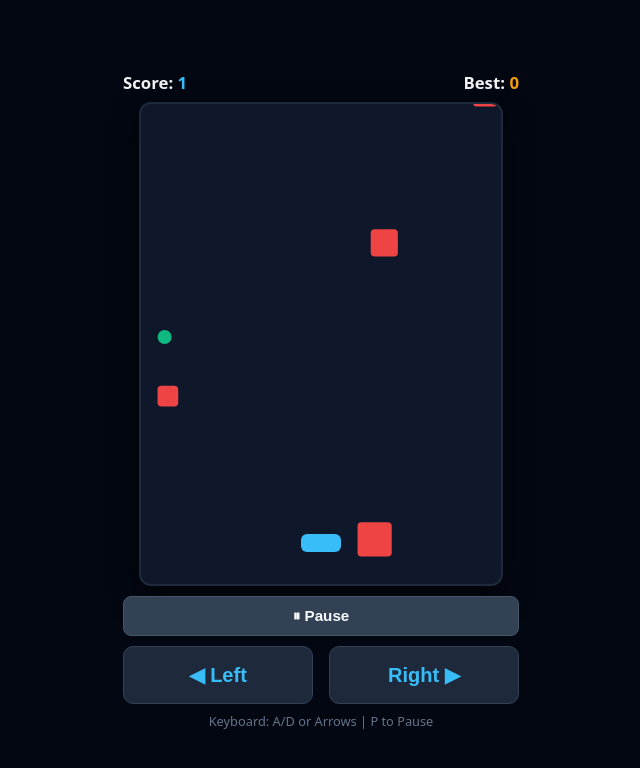
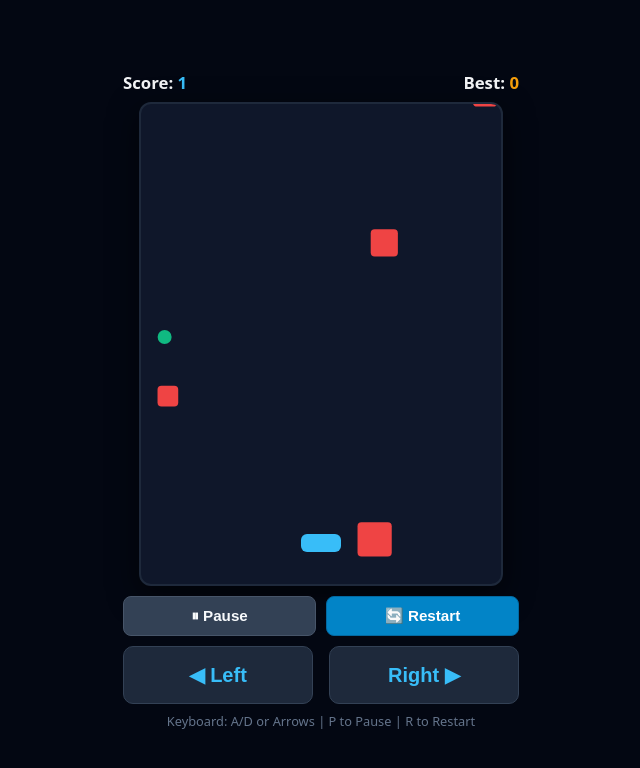
Before and after one commit to dpeacedigital/my-fold, a website: page public/index.html in a window 1280 px wide. Shown: the whole page, without its empty margins (319-959 px from the left). Drawn offline with Linux system fonts and the light colour scheme.

Commit message:
Add restart button and R keyboard shortcut

```diff
--- a/public/index.html
+++ b/public/index.html
@@ -39,22 +39,31 @@
       .high-val { color: #f59e0b; }
       .action-row {
         display: flex;
-        gap: 8px;
+        gap: 10px;
         margin-top: 10px;
         width: 100%;
       }
-      .pause-btn {
+      .control-btn {
         flex: 1;
         padding: 10px;
         font-size: 0.95rem;
         font-weight: 700;
+        border-radius: 8px;
+        cursor: pointer;
+        border: 1px solid #475569;
+        transition: all 0.15s ease;
+      }
+      .pause-btn {
         background: #334155;
         color: #f8fafc;
-        border: 1px solid #475569;
-        border-radius: 8px;
-        cursor: pointer;
       }
       .pause-btn:hover { background: #475569; }
+      .restart-btn {
+        background: #0284c7;
+        color: white;
+        border-color: #0369a1;
+      }
+      .restart-btn:hover { background: #0369a1; }
       canvas {
         background: #0f172a;
         border: 2px solid #1e293b;
@@ -98,8 +107,10 @@
 
       <canvas id="gameCanvas" width="360" height="480"></canvas>
 
+      <!-- Action buttons: Pause and Restart -->
       <div class="action-row">
-        <button class="pause-btn" id="pauseBtn" onclick="togglePause()">⏸ Pause</button>
+        <button class="control-btn pause-btn" id="pauseBtn" onclick="togglePause()">⏸ Pause</button>
+        <button class="control-btn restart-btn" id="restartBtn" onclick="manualRestart()">🔄 Restart</button>
       </div>
 
       <!-- Touch Controls for Phones -->
@@ -107,7 +118,7 @@
         <button class="touch-btn" id="leftBtn">◀ Left</button>
         <button class="touch-btn" id="rightBtn">Right ▶</button>
       </div>
-      <div class="hint">Keyboard: A/D or Arrows | P to Pause</div>
+      <div class="hint">Keyboard: A/D or Arrows | P to Pause | R to Restart</div>
     </div>
 
     <script>
@@ -142,7 +153,7 @@
         bonuses.push({ x, y: -16, size: 14, speed: 2 });
       }
 
-      function resetGame() {
+      function manualRestart() {
         player.x = 160;
         obstacles = [];
         bonuses = [];
@@ -166,12 +177,13 @@
         }
       }
 
-      // Keyboard events
+      // Keyboard listeners
       window.addEventListener('keydown', (e) => {
         if (e.key === 'ArrowLeft' || e.key === 'a' || e.key === 'A') leftPressed = true;
         if (e.key === 'ArrowRight' || e.key === 'd' || e.key === 'D') rightPressed = true;
         if (e.key === 'p' || e.key === 'P' || e.key === 'Escape') togglePause();
-        if (gameOver && (e.key === ' ' || e.key === 'Enter')) resetGame();
+        if (e.key === 'r' || e.key === 'R') manualRestart();
+        if (gameOver && (e.key === ' ' || e.key === 'Enter')) manualRestart();
       });
 
       window.addEventListener('keyup', (e) => {
@@ -179,7 +191,7 @@
         if (e.key === 'ArrowRight' || e.key === 'd' || e.key === 'D') rightPressed = false;
       });
 
-      // Touch controls
+      // Mobile Touch buttons
       const lBtn = document.getElementById('leftBtn');
       const rBtn = document.getElementById('rightBtn');
 
@@ -194,7 +206,7 @@
       rBtn.addEventListener('mouseup', () => { rightPressed = false; });
 
       canvas.addEventListener('click', () => {
-        if (gameOver) resetGame();
+        if (gameOver) manualRestart();
       });
 
       function update() {
@@ -266,7 +278,7 @@
           ctx.fill();
         });
 
-        // Bonuses
+        // Energy Orbs
         ctx.fillStyle = '#10b981';
         bonuses.forEach((b) => {
           ctx.beginPath();
@@ -289,7 +301,7 @@
 
           ctx.fillStyle = '#38bdf8';
           ctx.font = '14px system-ui';
-          ctx.fillText('Tap screen or press Enter to restart', canvas.width / 2, 290);
+          ctx.fillText('Click Restart or tap screen to play again', canvas.width / 2, 290);
         }
       }
 
```
